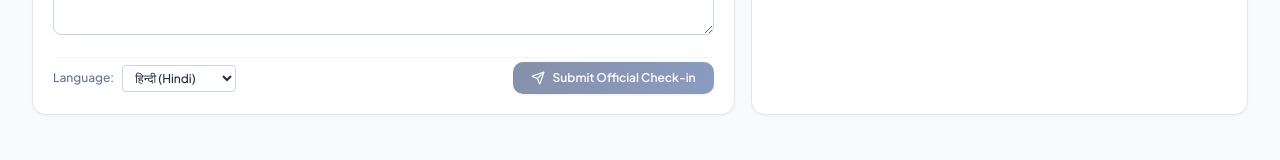
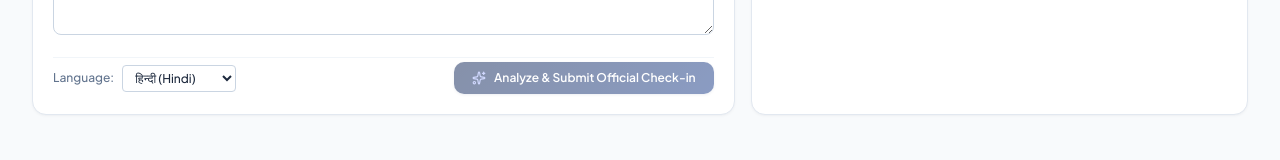
Before and after one commit to Sayan-CtrlZ/samvedna, a React (Vite) app in the folder client/: page / in a window 1280 px wide. Shown: the part 875-1035 px from the top of the page. Built offline with nearby package versions, Linux system fonts and the light colour scheme; no server answers.

Commit message:
feat: add explicit Analyze Audio & Submit Check-in button right under audio player

```diff
--- a/client/src/components/VictimPortal.jsx
+++ b/client/src/components/VictimPortal.jsx
@@ -323,8 +323,18 @@ export default function VictimPortal({
                 </div>
                 <div className="text-xs font-semibold text-slate-700">Audio Ready for Analysis (16kHz PCM WAV)</div>
                 <audio src={audioUrl} controls className="mx-auto max-w-xs w-full" />
-                <div className="flex items-center justify-center gap-2">
+                <div className="flex flex-wrap items-center justify-center gap-2 pt-1">
                   <button
+                    type="button"
+                    onClick={handleSubmit}
+                    disabled={isSubmitting}
+                    className="px-4 py-2 rounded-lg bg-indigo-700 hover:bg-indigo-800 text-white text-xs font-bold flex items-center gap-1.5 shadow-sm transition-all disabled:opacity-50"
+                  >
+                    <Sparkles className="w-4 h-4 text-indigo-200" />
+                    <span>{isSubmitting ? 'Analyzing & Submitting...' : 'Analyze Audio & Submit Check-in'}</span>
+                  </button>
+                  <button
+                    type="button"
                     onClick={startRecording}
                     className="btn-subtle text-xs"
                   >
@@ -430,10 +440,10 @@ export default function VictimPortal({
             <button
               onClick={handleSubmitCheckin}
               disabled={isSubmitting || (!audioBlob && !textContent.trim())}
-              className="btn-navy text-xs disabled:opacity-50"
+              className="btn-navy text-xs disabled:opacity-50 font-bold"
             >
-              <Send className="w-3.5 h-3.5" />
-              <span>{isSubmitting ? 'Analyzing Biomarkers...' : 'Submit Official Check-in'}</span>
+              <Sparkles className="w-3.5 h-3.5 text-indigo-300" />
+              <span>{isSubmitting ? 'Analyzing Biomarkers...' : 'Analyze & Submit Official Check-in'}</span>
             </button>
           </div>
         </div>
```
